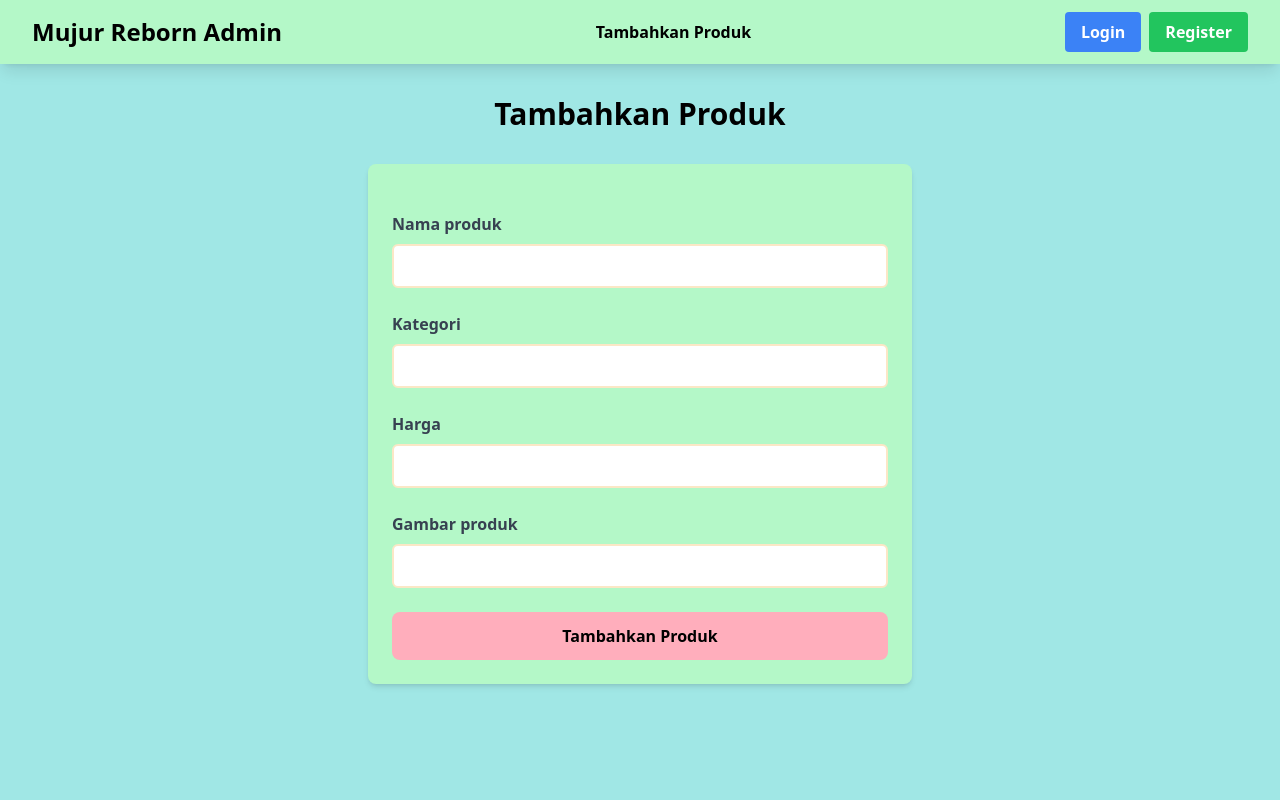
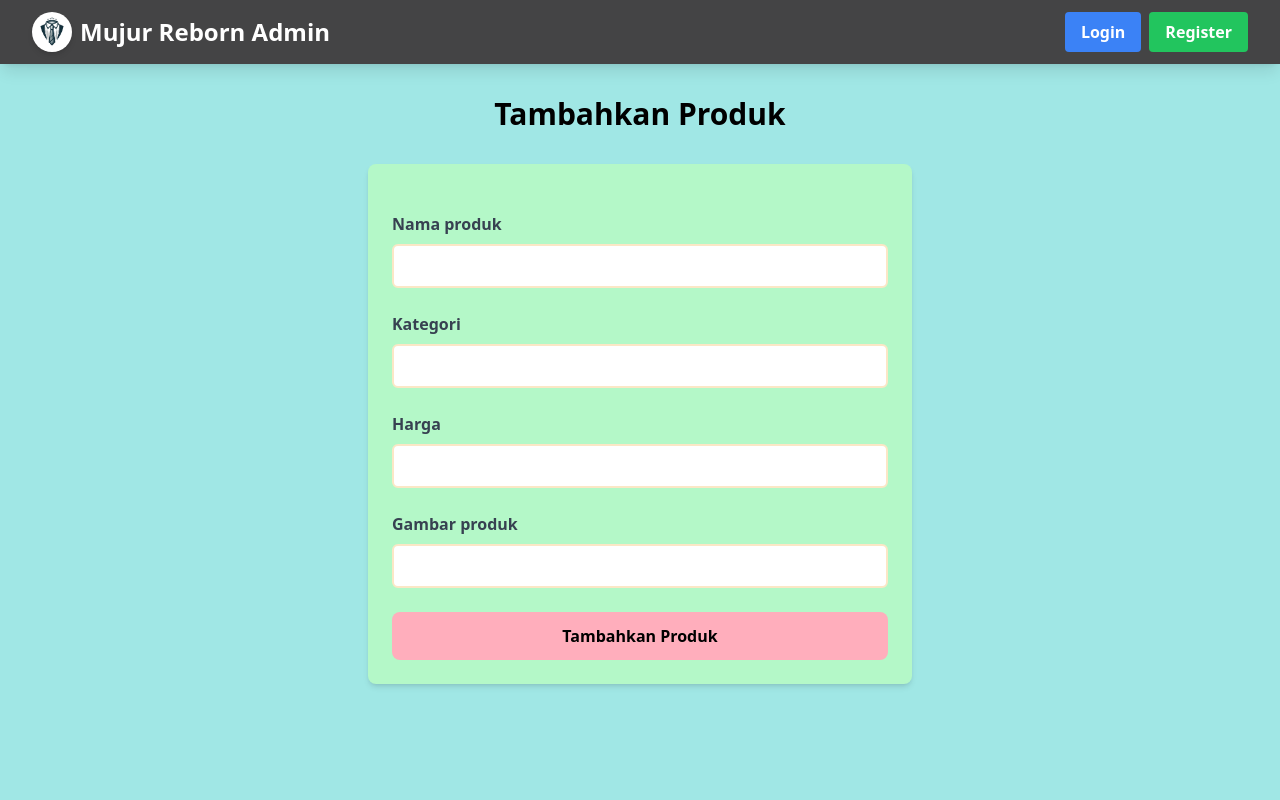
Before and after one commit to Kelompok-E07-PBP/proyek-tengah-semester, a Django app: page /edit/create-product-entry in a window 1280 px wide. Run offline with Django 5.2, Linux system fonts and the light colour scheme; some libraries are stand-ins or nearby versions.

Commit message:
Styling superuser

```diff
--- a/edit/templates/admin_navbar.html
+++ b/edit/templates/admin_navbar.html
@@ -1,20 +1,20 @@
-<nav class="bg-[#B4F8C8] shadow-lg fixed top-0 left-0 z-40 w-screen">
+{% load static %}
+
+<nav class="bg-[#444445] shadow-lg fixed top-0 left-0 z-40 w-screen">
     <div class="max-w-7xl mx-auto px-4 sm:px-6 lg:px-8">
       <div class="flex items-center justify-between h-16">
         <div class="flex items-center">
+          <img src="{% static 'image/logo.png' %}" alt="Mujur Logo" class="h-10 w-auto mr-2 rounded-full shadow-md transition-transform duration-300 hover:scale-110" />
           <a href="{% url 'edit:show_edit_main' %}"
-          class="text-2xl font-bold text-center text-black">Mujur Reborn Admin</a>
-        </div>
-        <div class="hidden md:flex items-center">
-          <a href="{%url 'edit:create_product_entry' %}"
-            class="text-center text-black font-bold py-2 px-4 rounded transition">
-            Tambahkan Produk
-          </a>
+          class="text-2xl font-bold text-center text-white">Mujur Reborn Admin</a>
         </div>
         <div class="hidden md:flex items-center">
           {% if user.is_authenticated %}
-            <span class="text-black mr-4">Selamat datang, {{ user.username }}</span>
-            <a href="{% url 'main:logout' %}" class="text-center bg-red-500 hover:bg-red-600 text-white font-bold py-2 px-4 rounded transition duration-300">
+            <span class="text-center text-white hover:bg-gray-800 font-bold py-2 px-4 rounded transition">Selamat datang, {{ user.username }}</span>
+            <a href="{% url 'main:logout' %}" class="text-center bg-red-500 hover:bg-red-600 text-white font-bold py-2 px-4 rounded-full transition duration-300 transform hover:-translate-y-1 hover:shadow-lg flex items-center">
+              <svg xmlns="http://www.w3.org/2000/svg" class="h-5 w-5 mr-2" viewBox="0 0 20 20" fill="currentColor">
+                <path fill-rule="evenodd" d="M3 3a1 1 0 00-1 1v12a1 1 0 102 0V4a1 1 0 00-1-1zm10.293 9.293a1 1 0 001.414 1.414l3-3a1 1 0 000-1.414l-3-3a1 1 0 10-1.414 1.414L14.586 9H7a1 1 0 100 2h7.586l-1.293 1.293z" clip-rule="evenodd" />
+              </svg>
               Logout
             </a>
           {% else %}
@@ -36,21 +36,29 @@
       </div>
     </div>
     <!-- Mobile menu -->
-    <div class="mobile-menu hidden md:hidden  px-4 w-full md:max-w-full">
-      <div class="pt-2 pb-3 space-y-1 mx-auto">
+    <div class="mobile-menu hidden md:hidden bg-[#444445] px-4 pb-4 w-full">
+      <div class="space-y-3">
+        <!-- Admin Navigation Links -->
+
+        <!-- Authentication Section -->
+        <div class="pt-2 border-t border-gray-700">
           {% if user.is_authenticated %}
-          <span class="block text-gray-300 px-3 py-2">Selamat datang, {{ user.username }}</span>
-          <a href="{% url 'main:logout' %}" class="block text-center bg-red-500 hover:bg-red-600 text-white font-bold py-2 px-4 rounded transition duration-300">
+            <div class="text-white px-4 py-2 font-bold">Selamat datang, {{ user.username }}</div>
+            <a href="{% url 'main:logout' %}" class="flex items-center gap-2 text-white bg-red-500 hover:bg-red-600 font-bold py-2 px-4 rounded transition w-full">
+              <svg xmlns="http://www.w3.org/2000/svg" class="h-5 w-5" viewBox="0 0 20 20" fill="currentColor">
+                <path fill-rule="evenodd" d="M3 3a1 1 0 00-1 1v12a1 1 0 102 0V4a1 1 0 00-1-1zm10.293 9.293a1 1 0 001.414 1.414l3-3a1 1 0 000-1.414l-3-3a1 1 0 10-1.414 1.414L14.586 9H7a1 1 0 100 2h7.586l-1.293 1.293z" clip-rule="evenodd" />
+              </svg>
               Logout
             </a>
           {% else %}
-          <a href="{% url 'main:login' %}" class="block text-center bg-blue-500 hover:bg-blue-600 text-white font-bold py-2 px-4 rounded transition duration-300 mb-2">
+            <a href="{% url 'main:login' %}" class="block text-center bg-blue-500 hover:bg-blue-600 text-white font-bold py-2 px-4 rounded transition w-full mb-2">
               Login
             </a>
-          <a href="{% url 'main:register' %}" class="block text-center bg-green-500 hover:bg-green-600 text-white font-bold py-2 px-4 rounded transition duration-300">
+            <a href="{% url 'main:register' %}" class="block text-center bg-green-500 hover:bg-green-600 text-white font-bold py-2 px-4 rounded transition w-full">
               Register
             </a>
           {% endif %}
+        </div>
       </div>
     </div>
     <script>
--- a/main/templates/register.html
+++ b/main/templates/register.html
@@ -5,7 +5,7 @@
 {% endblock meta %}
 
 {% block content %}
-<div class="min-h-screen flex items-center justify-center bg-[#A0E7E5] py-12 px-4 sm:px-6 lg:px-8">
+<div class="min-h-screen flex items-center justify-center bg-white py-12 px-4 sm:px-6 lg:px-8">
   <div class="max-w-md w-full space-y-8 form-style">
     <div>
       <h2 class="mt-6 text-center text-3xl font-extrabold text-black">
```
Also changed, not shown: edit/templates/edit_main.html (+11 -7 lines). Lines whose indentation alone changed are shown as unchanged.
